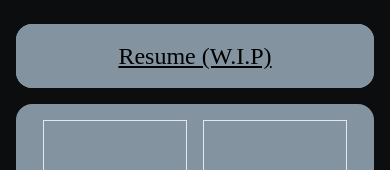
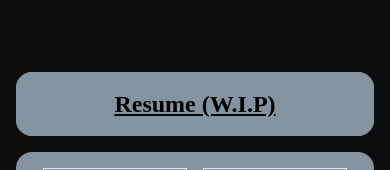
Before and after one commit to jardo5/PortfolioSite, a Next.js app: page / in a window 390 px wide. Shown: the part 836-1006 px from the top of the page. Built offline with nearby package versions, Linux system fonts and the light colour scheme.

Commit message:
Added slide animations, Fixed Resume bar on mobile

```diff
--- a/pages/index.js
+++ b/pages/index.js
@@ -39,18 +39,18 @@ export default function Home () {
         <link rel='icon' href={Favicon} />
       </Head>
       <div className='text-black'>
-        <div className='bg-background flex flex-col h-auto w-screen lg:flex-row'>
+        <div className='bg-background flex flex-col gap-12 h-auto w-screen lg:flex-row'>
           {/*Left (Welcome, Intro, Skills)*/}
           <div className='flex-col flex gap-4 p-4 h-screen lg:w-1/2'>
             <div
-              className='items-center flex-col flex bg-primary rounded-2xl p-4 >'
+              className='items-center flex-col flex bg-primary rounded-2xl p-4 animate-in slide-in-from-left-full duration-1000 delay-100>'
               id='welcome'
             >
               <h1 className='underline'>Welcome!</h1>
             </div>
 
             <div
-              className='items-center flex-col flex text-center gap-4 bg-primary rounded-2xl p-4 lg:basis-full'
+              className='items-center flex-col flex text-center gap-4 bg-primary rounded-2xl p-4 animate-in slide-in-from-left-full duration-1000 delay-100 lg:basis-full '
               id='intro'
             >
               <Image
@@ -69,7 +69,7 @@ export default function Home () {
             </div>
 
             <div
-              className='items-center flex-col flex bg-primary rounded-2xl p-4 h-screen'
+              className='items-center flex-col flex bg-primary rounded-2xl p-4 h-screen animate-in slide-in-from-left-full duration-1000 delay-100'
               id='skills'
             >
               <h1 className='underline font-bold'>Skills</h1>
@@ -186,12 +186,12 @@ export default function Home () {
             </div>
           </div>
           {/*Right (Resume, Projects, Socials)*/}
-          <div className='flex-col flex gap-4 p-4 h-fit lg:w-1/2 lg:h-screen'
+          <div className='flex-col flex gap-4 p-4 h-fit lg:w-1/2 lg:h-screen animate-in slide-in-from-right-full duration-1000 delay-100'
             id='resume/proj/socials'
           >
             <div className='flex-col flex bg-primary rounded-2xl' id='resume'>
-              <div className='btn-primary rounded-2xl  items-center flex-col flex p-4 lg:p-8' data-tip='W.I.P'>
-                <button className='text-2xl font- underline'><ul />Resume (W.I.P)</button>
+              <div className='btn-primary rounded-2xl items-center flex-col flex p-4 lg:p-8' data-tip='W.I.P'>
+                <button className='text-2xl font-bold underline'><ul />Resume (W.I.P)</button>
               </div>
             </div>
 
@@ -230,7 +230,7 @@ export default function Home () {
             <div className='flex-col flex bg-primary rounded-2xl' id='links'>
               <div className=' p-4 justify-around text-center flex flex-wrap lg:flex-row'>
                 <h1 className='h-fit w-full underline font-bold'>Socials</h1>
-                <div className='flex gap-12'>
+                <div className='flex gap-12 lg:hover:scale-110 lg:hover:ease-in lg:hover:duration-500'>
                   <h2>
                     <a
                       className='flex flex-col items-center text-sm'
```
